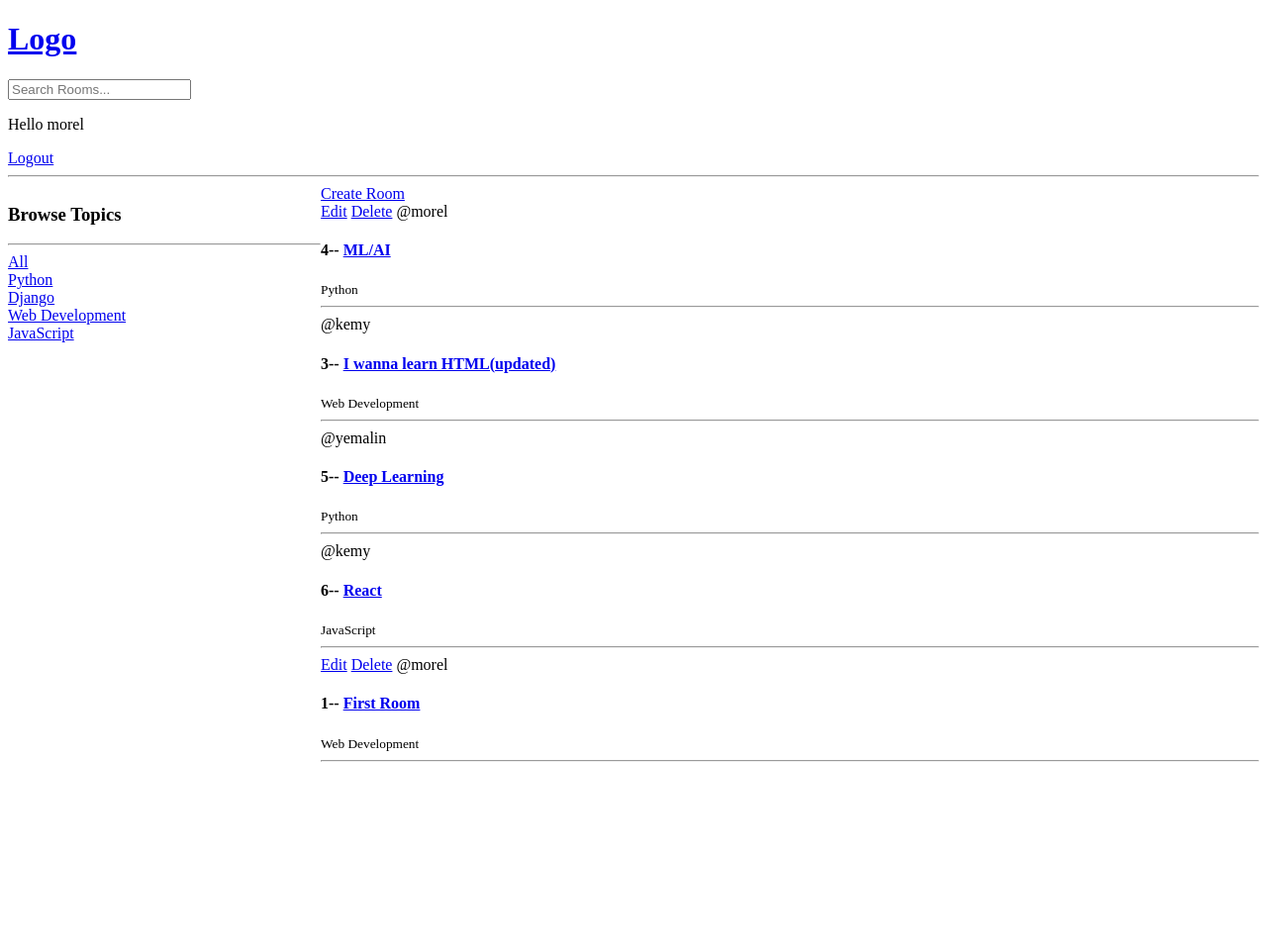
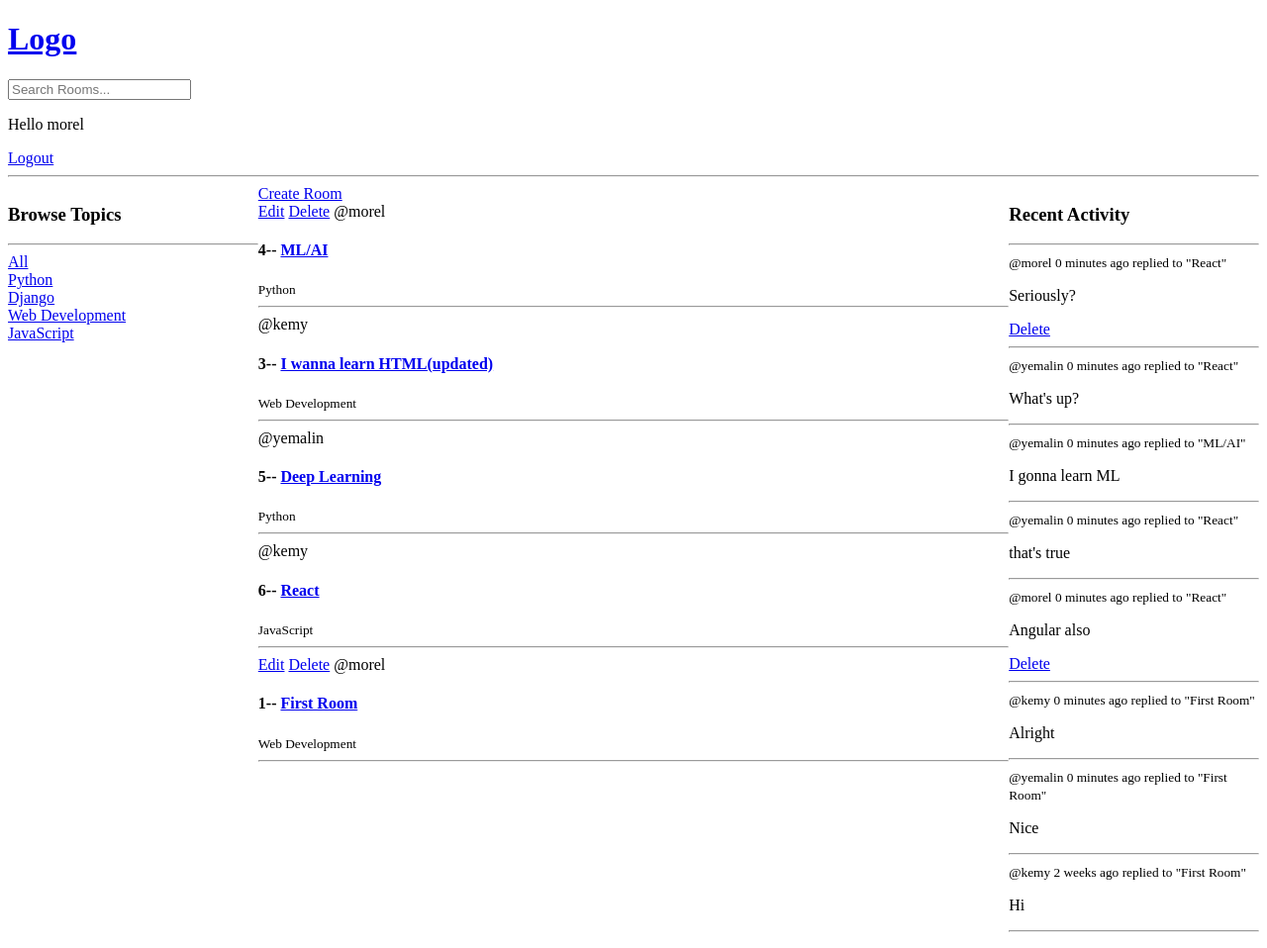
Before and after one commit to yemal22/djangoInit, a Django app: page / in a window 1280 px wide. Shown: the whole page at 99% size. Before the commit the page ends 770 px from the top, so only its background shows below. Run offline with Django 5.2, Linux system fonts and the light colour scheme; a user stored in the database is signed in; data comes from the database, SQL or seed files in the repository; both versions use the stored data as it was after the commit.

Commit message:
add participants in room message and classify all messages

```diff
--- a/base/models.py
+++ b/base/models.py
@@ -14,6 +14,7 @@ class Room(models.Model):
     topic = models.ForeignKey(Topic, on_delete=models.SET_NULL, null=True)
     name = models.CharField(max_length=200)
     description = models.TextField(null=True, blank=True)
+    participants = models.ManyToManyField(User, related_name='participants', blank=True)
     updated = models.DateTimeField(auto_now=True)
     created = models.DateTimeField(auto_now_add=True)
 
--- a/base/templates/base/home.html
+++ b/base/templates/base/home.html
@@ -5,7 +5,7 @@
     <style>
         .home-container{
             display: grid;
-            grid-template-columns: 1fr 3fr;
+            grid-template-columns: 1fr 3fr 1fr;
         }
     </style>
 
@@ -50,6 +50,25 @@
             {% endfor %}
         </div>
 
+        <div>
+            <h3>Recent Activity</h3>
+            <hr>
+
+            {% for message in room_messages %}
+                <div>
+                    <small>@{{message.user}} {{message.created | timesince}} ago </small>
+                    <small>replied to "{{message.room}}"</small>
+                    <p>{{message.body}}</p>
+
+                    {% if request.user == message.user %}
+                    <a href="{% url 'delete-message' message.id %}">Delete</a>
+                    {% endif %}
+                    <hr>
+                </div>
+            {% endfor %}
+
+        </div>
+
     </div>
 
 
--- a/base/urls.py
+++ b/base/urls.py
@@ -14,4 +14,5 @@ urlpatterns = [
     path('create-room/', views.createRoom, name='create-room'),
     path('update-room/<str:pk>/', views.updateRoom, name='update-room'),
     path('delete-room/<str:pk>/', views.deleteRoom, name='delete-room'),
+    path('delete-message/<str:pk>/', views.deleteMessage, name='delete-message'),
 ]
--- a/base/views.py
+++ b/base/views.py
@@ -65,17 +65,28 @@ def logoutUser(request):
 
 def home(request):
     q = request.GET.get('q') if request.GET.get('q') != None else ''
+    rooms = Room.objects.filter(
+        Q(topic__name__icontains=q) |
+        Q(name__icontains=q) |
+        Q(description__icontains=q)
+    )
+
+    topics = Topic.objects.all()
+    room_count = rooms.count()
+    room_messages = Message.objects.all()
+
     context = {
-        'rooms': Room.objects.filter(Q(topic__name__icontains=q) |
-                                     Q(name__icontains=q) |
-                                     Q(description__icontains=q)),
-        'topics': Topic.objects.all()
+        'rooms': rooms,
+        'topics': topics,
+        'room_count': room_count,
+        'room_messages': room_messages
     }
     return render(request, 'base/home.html', context)
 
 def room(request, pk):
     room = Room.objects.get(id=int(pk))
     room_messages = room.message_set.all()
+    participants = room.participants.all()
 
     if request.method == 'POST':
         message = Message.objects.create(
@@ -83,11 +94,13 @@ def room(request, pk):
             room=room,
             body=request.POST.get('body')
         )
+        room.participants.add(request.user)
         return redirect(request.META.get('HTTP_REFERER'))
 
     context = {
         'room': room,
-        'room_messages': room_messages
+        'room_messages': room_messages,
+        'participants': participants
     }
     return render(request, 'base/room.html', context)
 
@@ -129,3 +142,15 @@ def deleteRoom(request, pk):
         room.delete()
         return redirect('home')
     return render(request, 'base/delete.html', {'obj': room})
+
+@login_required(login_url='login')
+def deleteMessage(request, pk):
+    message = Message.objects.get(id=pk)
+
+    if request.user != message.user:
+        return HttpResponse("You are not allowed here.")
+
+    if request.method == 'POST':
+        message.delete()
+        return redirect('home')
+    return render(request, 'base/delete.html', {'obj': message})
```
Also changed, not shown: base/templates/base/room.html (+29 -0 lines), base/migrations/0003_alter_message_options_alter_room_options_and_more.py (added), db.sqlite3.
